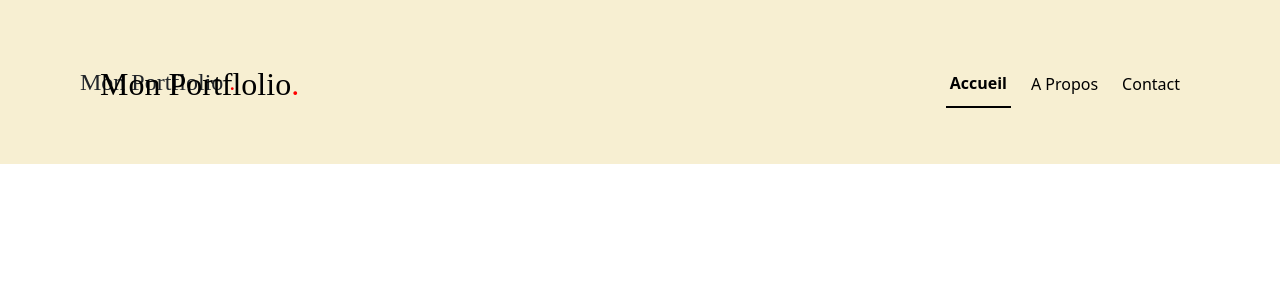
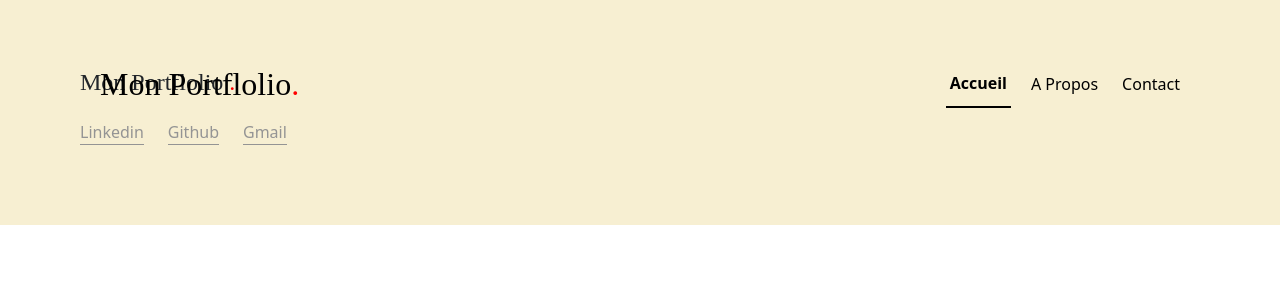
Before and after one commit to abdul-kodir2020/Mon-portfolio, a React (Create React App) app: page /contact in a window 1280 px wide. Shown: the top 300 px of the page. Built offline with nearby package versions, Linux system fonts and the light colour scheme; a web font is replaced by a local one.

Commit message:
2 files modified

```diff
--- a/src/components/Footer.js
+++ b/src/components/Footer.js
@@ -6,6 +6,17 @@ function Footer() {
       <span className="footer-title">
         Mon Portflolio <span className="point">.</span>
       </span>
+      <ul>
+        <li>
+          <a href="">Linkedin</a>
+        </li>
+        <li>
+          <a href="">Github</a>
+        </li>
+        <li>
+          <a href="">Gmail</a>
+        </li>
+      </ul>
     </footer>
   );
 }
--- a/src/style.css
+++ b/src/style.css
@@ -114,6 +114,31 @@ footer {
   font-family: 'Palatino Linotype';
 }
 
+footer ul {
+  display: flex;
+  gap: 1.5rem;
+  padding: 0;
+  margin-top: 20px;
+}
+
+footer ul li{
+  list-style: none;
+  border-bottom: 1px solid rgb(148, 148, 148);
+}
+
+footer ul li:hover{
+  border-bottom: 1px solid black;
+}
+
+footer ul li a{
+  text-decoration: none;
+  color: rgb(148, 148, 148);
+}
+
+footer ul li:hover a{
+  color: black;
+}
+
 @media screen and (max-width: 695px) {
   .divHeader {
     padding: 2rem;
```
